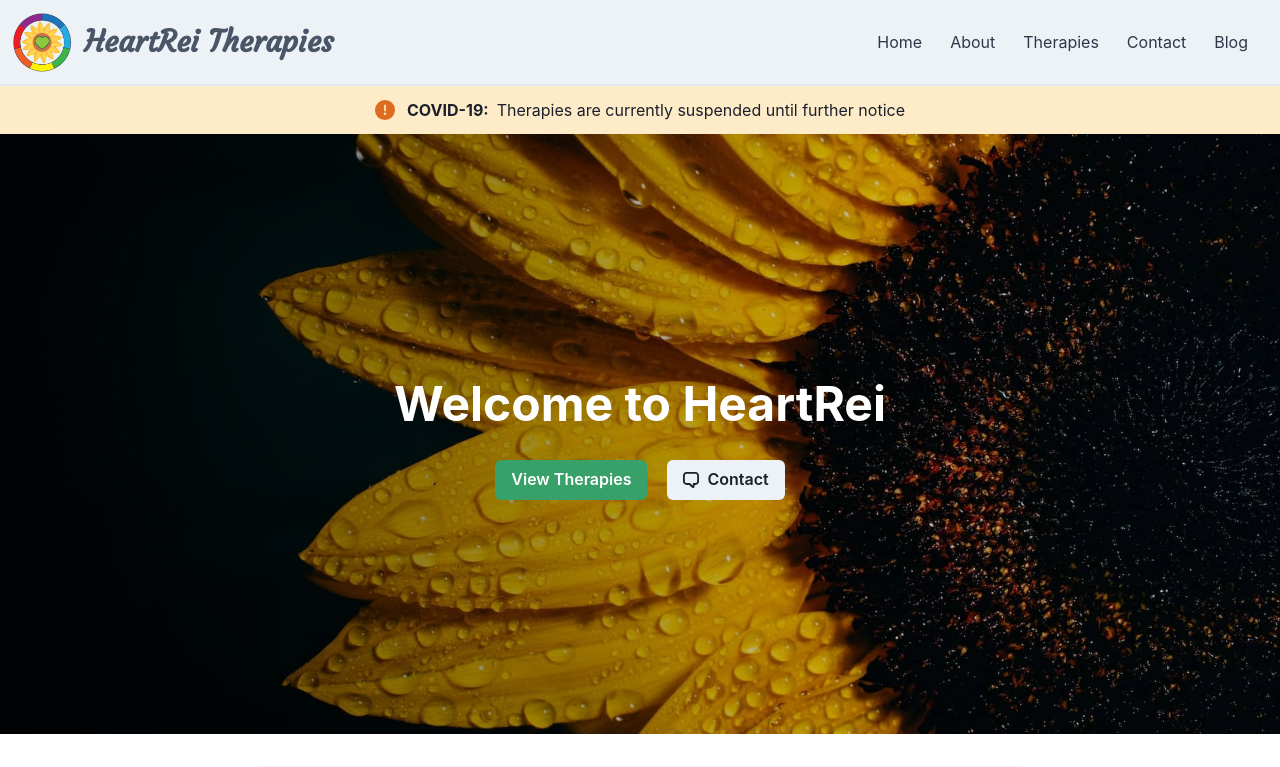
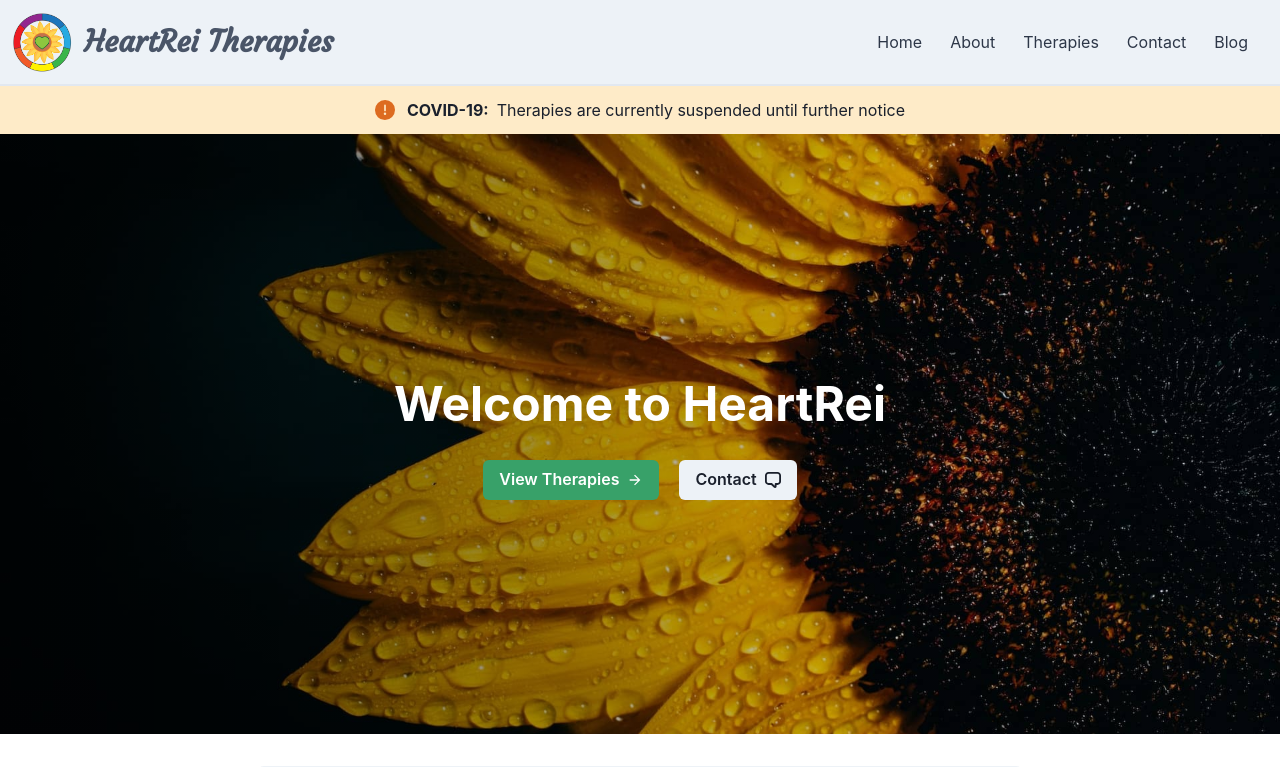
Before and after one commit to NickBlomberg/heartrei-v2, a Next.js app: page / in a window 1280 px wide. Shown: the top 767 px of the page. Built offline with nearby package versions, Linux system fonts and the light colour scheme; a web font is replaced by a local one.

Commit message:
Adjust showcase button icons

```diff
--- a/components/Showcase.jsx
+++ b/components/Showcase.jsx
@@ -8,7 +8,7 @@ import {
   useBreakpointValue,
 } from '@chakra-ui/react'
 
-import { ChatIcon } from '@chakra-ui/icons'
+import { ChatIcon, ArrowForwardIcon } from '@chakra-ui/icons'
 
 export default function Showcase() {
   return (
@@ -36,10 +36,12 @@ export default function Showcase() {
 
           <Stack direction={{ base: 'column', md: 'row' }} spacing={5}>
             <Link href="/therapies" passHref>
-              <Button colorScheme="green">View Therapies</Button>
+              <Button colorScheme="green" rightIcon={<ArrowForwardIcon />}>
+                View Therapies
+              </Button>
             </Link>
             <Link href="/contact" passHref>
-              <Button colorScheme="gray" leftIcon={<ChatIcon />}>
+              <Button colorScheme="gray" rightIcon={<ChatIcon />}>
                 Contact
               </Button>
             </Link>
```
